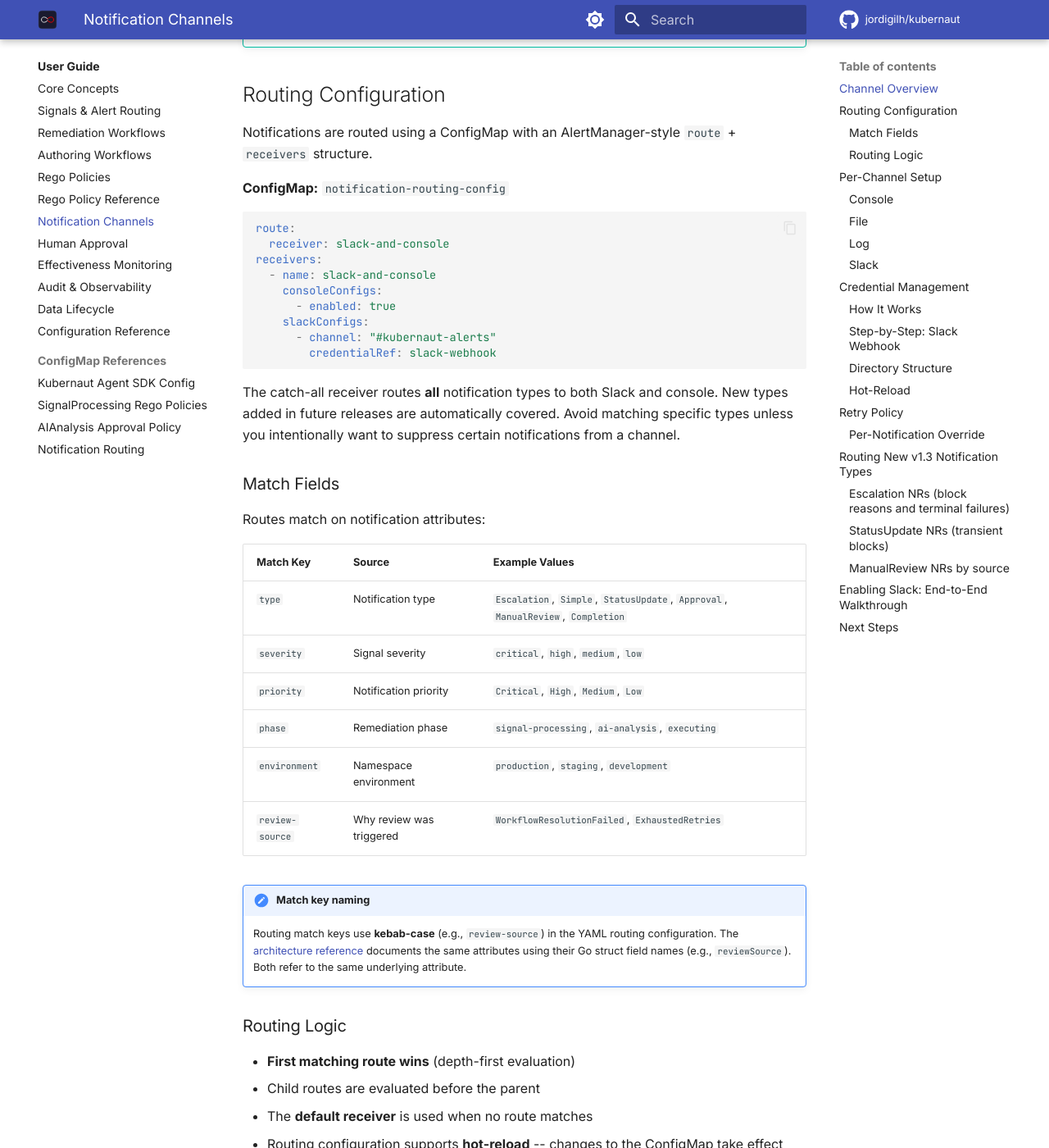
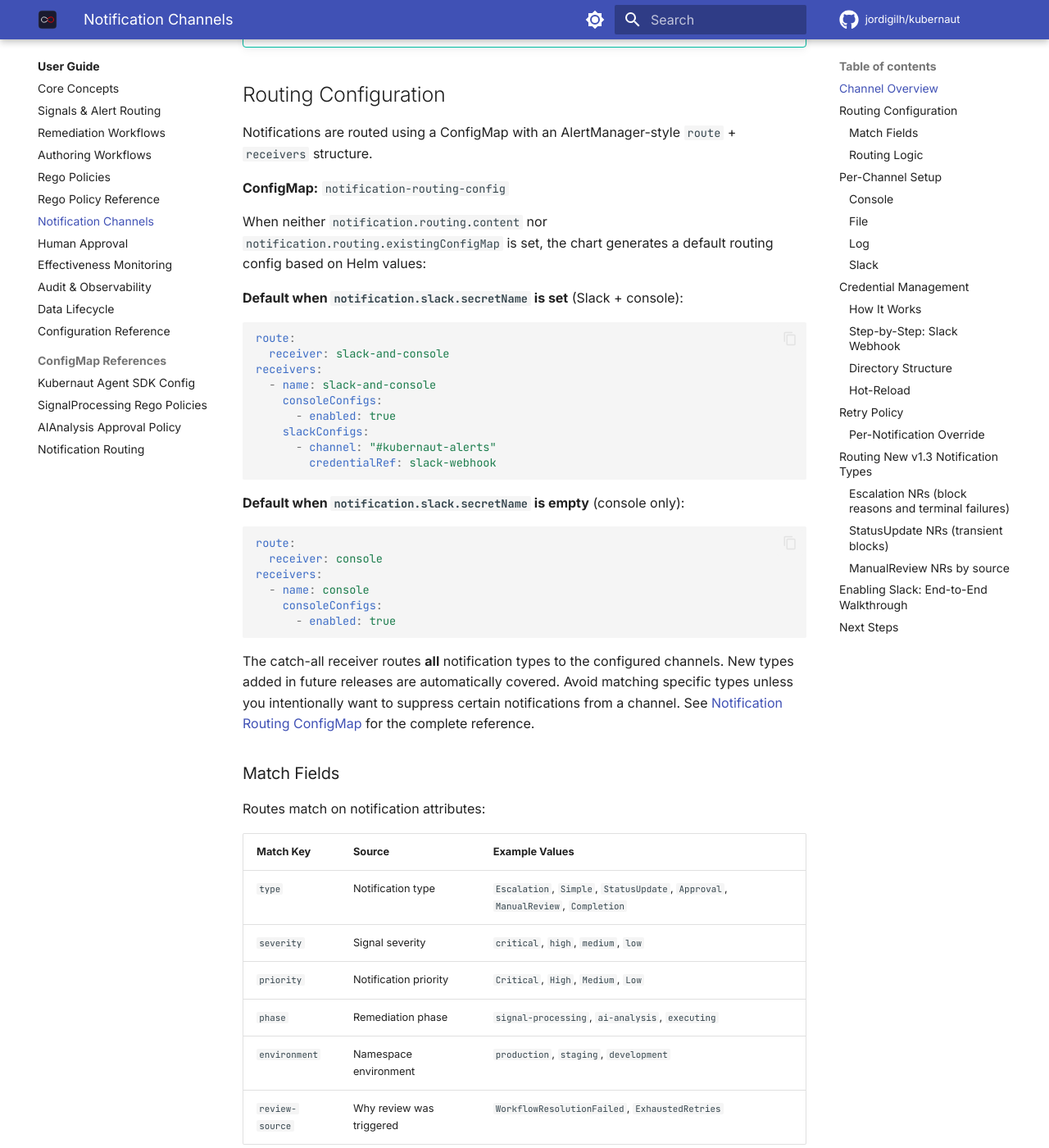
Before and after one commit to jordigilh/kubernaut-docs, an MkDocs documentation site: the page built from docs/user-guide/notifications.md, in a window 1280 px wide and 1400 px high, scrolled down 1104 px. Shown: the whole window at 82% size. Built offline with MkDocs 1.6.1 and Material for MkDocs 9.7.7, drawn with Linux system fonts in a browser that asks for light colours; emoji names are drawn with the system emoji font; comment, search, counter and statistics services are not loaded; the version menu is left out.

Commit message:
docs: User Guide consistency sweep (#73)
Audited and fixed 4 factual inconsistencies across user guide pages
(3 of the 7 originally reported findings were already correct in the
current tree: M4, M8, M12).

H5 — Effectiveness stabilization window:
  - effectiveness.md: Corrected to explain that the stabilization
    window enforced by the EM reconciler comes from EA.spec.config
    (set by RO, default 5m), not from the EM's own Helm config.
  - configuration.md: Added clarifying note that the EM Helm
    stabilizationWindow (30s) is logged at startup but the
    behavioral stabilization comes from the EA spec via the RO.

M9 — Approval policy ConfigMap path:
  - policies.md: Replaced invalid file path
    (charts/kubernaut/files/rego/aianalysis/approval.rego) with
    correct ConfigMap reference (aianalysis-policies, key
    approval.rego) and installation instructions. Added
    case-insensitivity note for production environment matching.

M11 — Notification routing defaults:
  - notifications.md: Added conditional default documentation
    matching configuration.md and configmap-notification.md: shows
    slack-and-console when notification.slack.secretName is set,
    console-only when empty. Previously showed only the Slack
    variant without stating the condition.

H4 (restart-pod-v1 action type), M4 (ConfigMap name),
M8 (WFE parameter attribution), M12 (block clearance event):
  Already correct in current docs — no changes needed.

Closes #73

Made-with: Cursor

````diff
--- a/docs/user-guide/notifications.md
+++ b/docs/user-guide/notifications.md
@@ -29,6 +29,10 @@ Notifications are routed using a ConfigMap with an AlertManager-style `route` +
 
 **ConfigMap:** `notification-routing-config`
 
+When neither `notification.routing.content` nor `notification.routing.existingConfigMap` is set, the chart generates a default routing config based on Helm values:
+
+**Default when `notification.slack.secretName` is set** (Slack + console):
+
 ```yaml
 route:
   receiver: slack-and-console
@@ -41,7 +45,18 @@ receivers:
         credentialRef: slack-webhook
 ```
 
-The catch-all receiver routes **all** notification types to both Slack and console. New types added in future releases are automatically covered. Avoid matching specific types unless you intentionally want to suppress certain notifications from a channel.
+**Default when `notification.slack.secretName` is empty** (console only):
+
+```yaml
+route:
+  receiver: console
+receivers:
+  - name: console
+    consoleConfigs:
+      - enabled: true
+```
+
+The catch-all receiver routes **all** notification types to the configured channels. New types added in future releases are automatically covered. Avoid matching specific types unless you intentionally want to suppress certain notifications from a channel. See [Notification Routing ConfigMap](configmap-notification.md) for the complete reference.
 
 ### Match Fields
 
````
Also changed, not shown: docs/user-guide/configuration.md (+1 -1 lines), docs/user-guide/effectiveness.md (+1 -1 lines), docs/user-guide/policies.md (+2 -2 lines).
